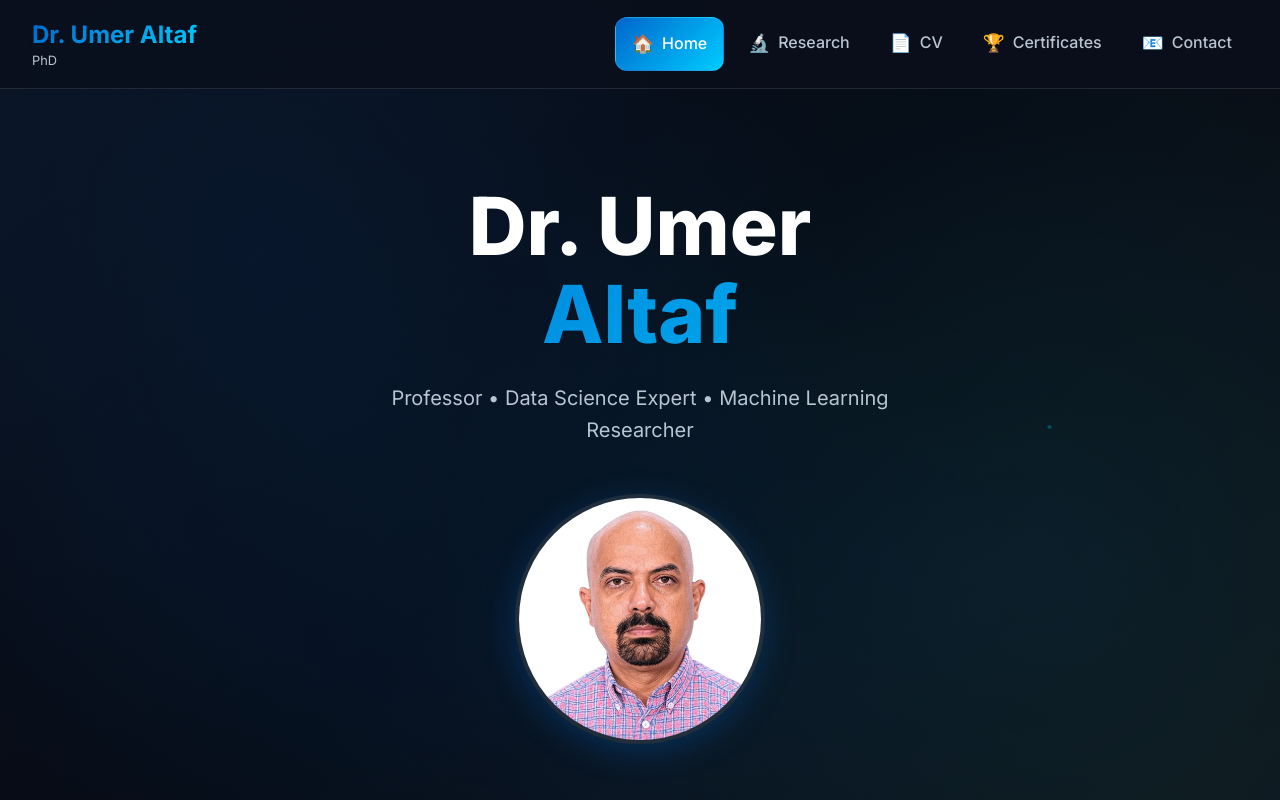
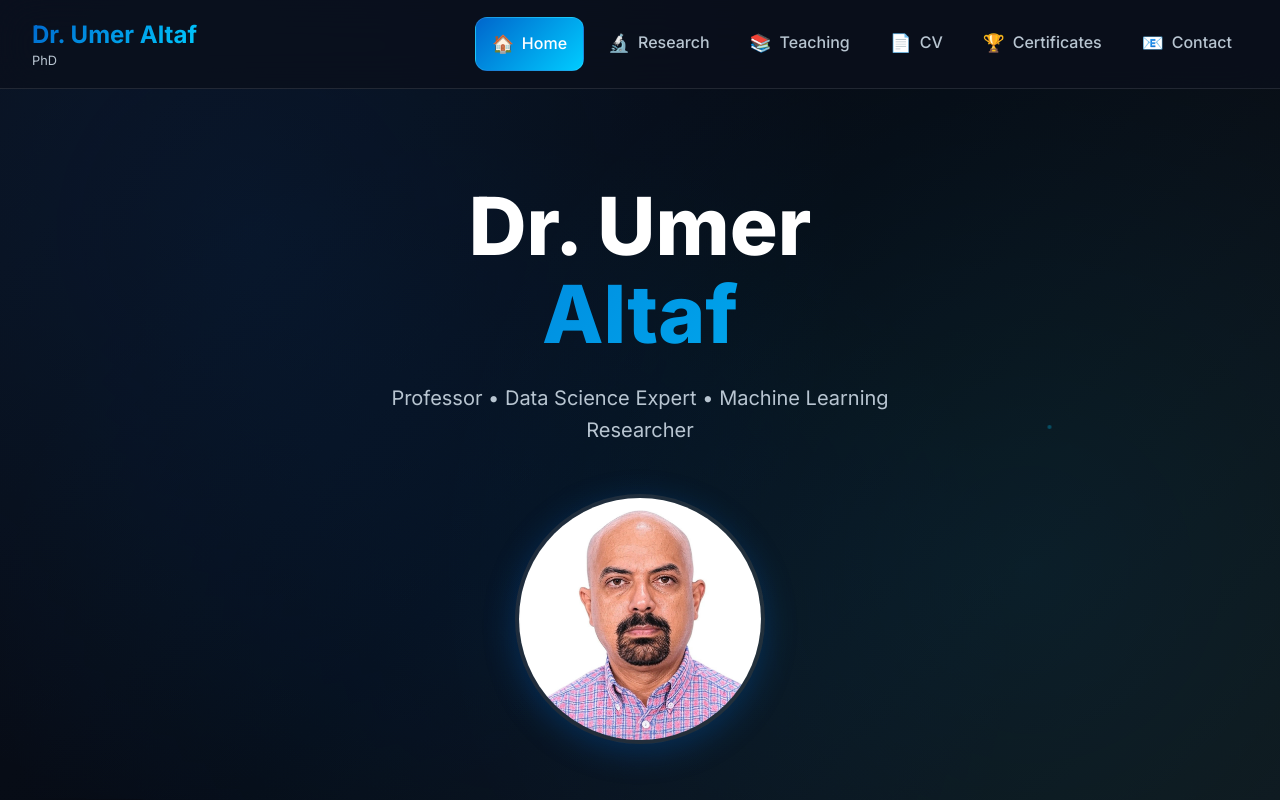
Before and after one commit to Mahmoud3Ibrahim/prof_Umer_website, a plain HTML site: page index.html in a window 1280 px wide. Shown: the top 800 px of the page. Drawn offline with Linux system fonts and the light colour scheme.

Commit message:
Update index.html

```diff
--- a/index.html
+++ b/index.html
@@ -56,6 +56,10 @@
                     <li><a href="html/research.html" class="nav-link">
                         <span class="nav-icon">🔬</span>
                         <span class="nav-text">Research</span>
+                    </a></li>
+                     <li><a href="html/Teaching.html" class="nav-link">
+                        <span class="nav-icon">📚</span>
+                        <span class="nav-text">Teaching</span>
                     </a></li>
                     <li><a href="html/cv.html" class="nav-link">
                         <span class="nav-icon">📄</span>
```
